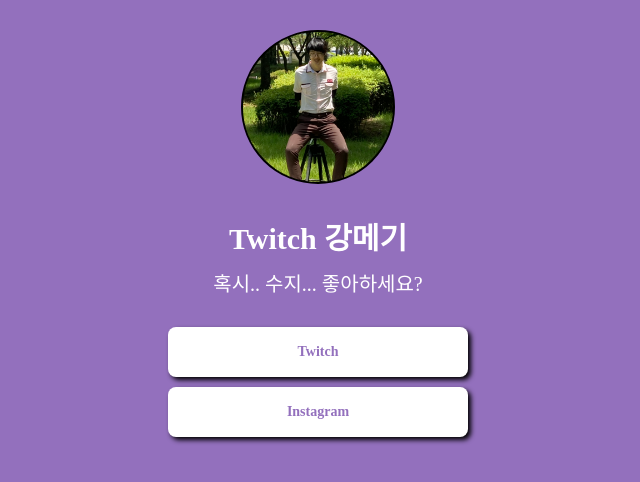
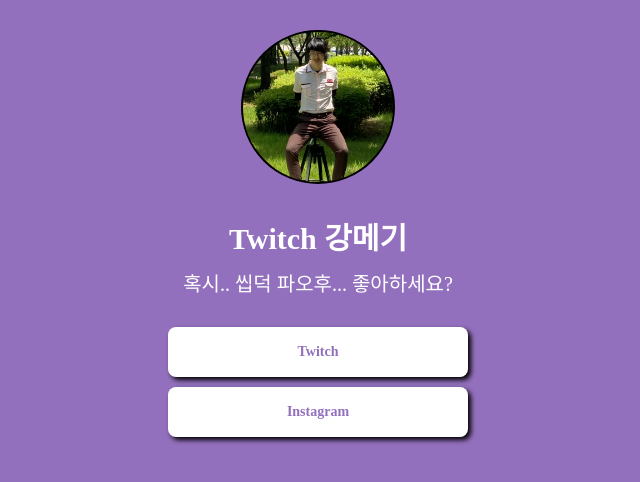
Before and after one commit to Choiinseok030818/mypage, a plain HTML site: page index.html in a window 1280 px wide. Shown: the whole page, without its empty margins (322-962 px from the left). Drawn offline with Linux system fonts and the light colour scheme; a web font is replaced by a local one.

Commit message:
Update index.html

```diff
--- a/index.html
+++ b/index.html
@@ -84,7 +84,7 @@
     <div class="wrap">
         <div class="profile"></div>
         <h1 class="main">Twitch 강메기</h1>
-        <p class="sub">혹시.. 수지... 좋아하세요?</p>
+        <p class="sub">혹시.. 씹덕 파오후... 좋아하세요?</p>
         <a target="_blank" href="https://www.twitch.tv/kkdh030527">Twitch</a>
         <a target="_blank" href="https://www.instagram.com/ilovehk.4.27/">Instagram</a>
     </div>
```
